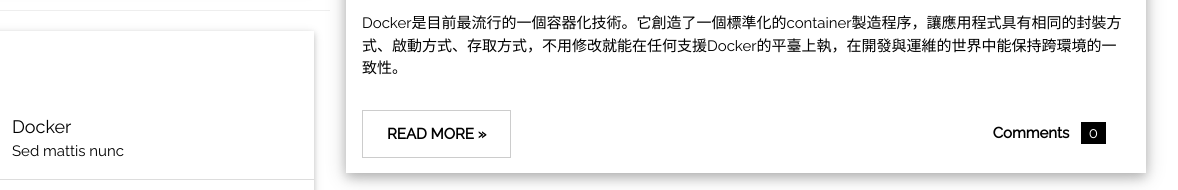
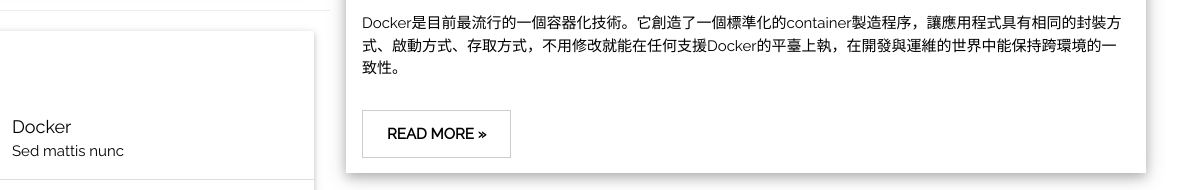
Before and after one commit to Nei1219/NEI_LAB_My_SideProject, a website: page public/index.html in a window 1280 px wide. Shown: the part 950-1140 px from the top of the page, 102-1280 px from the left. Drawn offline with nearby package versions, Linux system fonts and the light colour scheme.

Commit message:
remove comment

```diff
--- a/public/index.html
+++ b/public/index.html
@@ -215,13 +215,6 @@
                                         </button>
                                     </p>
                                 </div>
-                                <div class="w3-col m4 w3-hide-small">
-                                    <p>
-                                        <span class="w3-padding-large w3-right"
-                                            ><b>Comments  </b> <span class="w3-tag">0</span></span
-                                        >
-                                    </p>
-                                </div>
                             </div>
                         </div>
                     </div>
```
